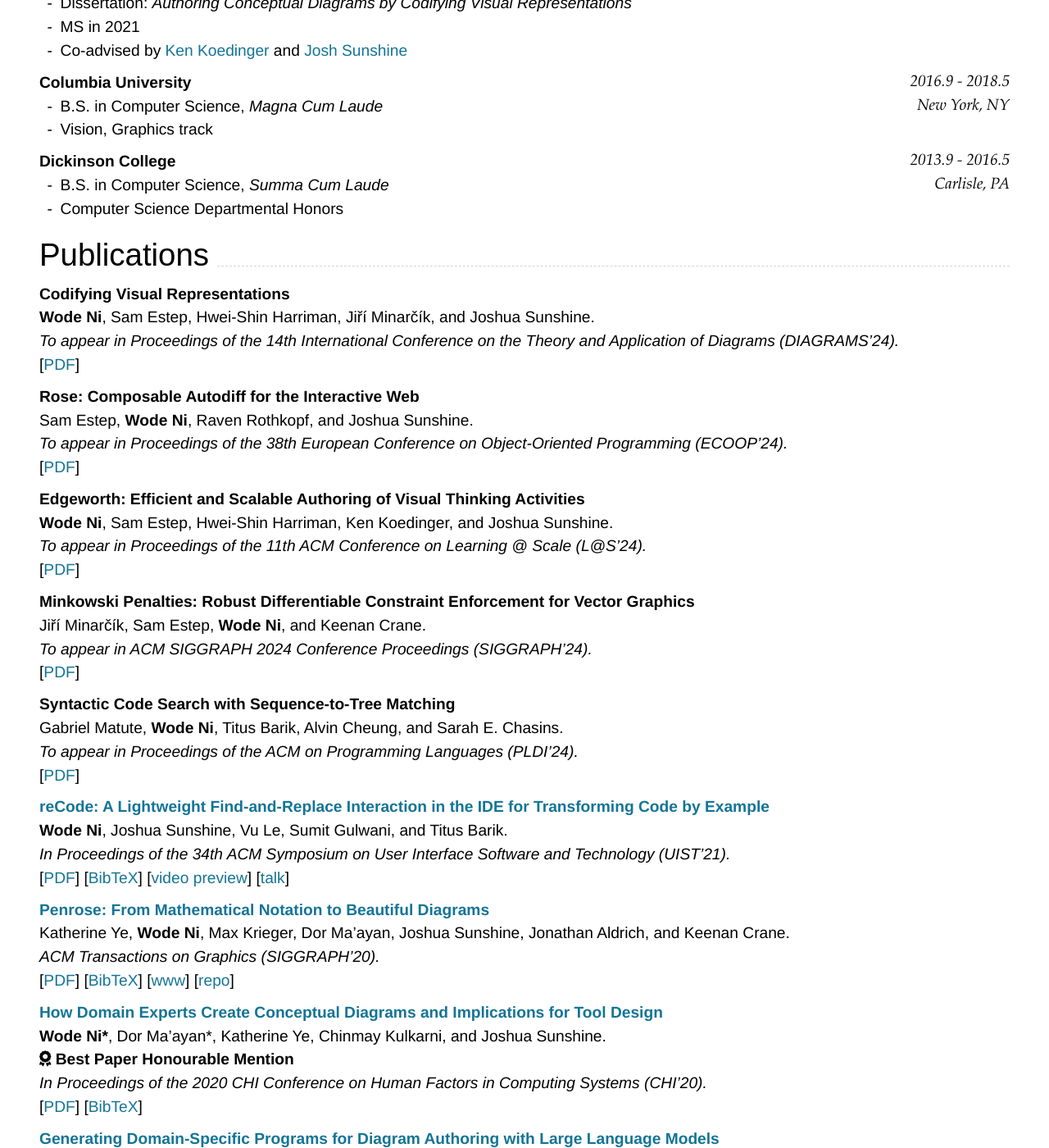
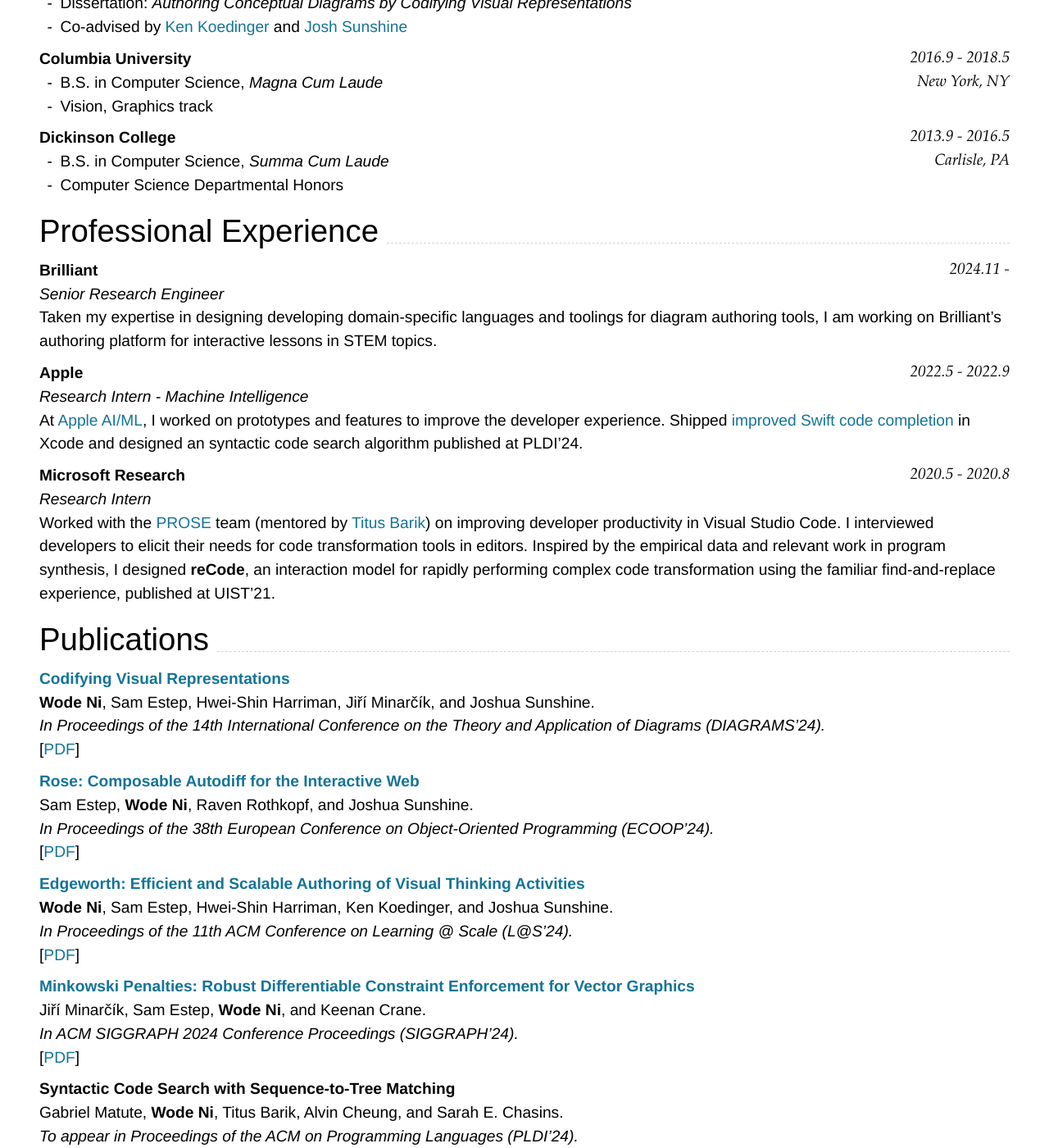
Before and after one commit to wodeni/nimo-markdown-cv, a Jekyll site: the page built from index.md, in a window 1280 px wide and 1400 px high, scrolled down 357 px. Shown: the whole window at 82% size. Built offline with Jekyll 4.4.1, drawn with Linux system fonts in a browser that asks for light colours; nearby versions of some CDN libraries; some of the changed text lies outside the part shown.

Commit message:
chore: update a few papers and brilliant position

```diff
--- a/index.md
+++ b/index.md
@@ -31,7 +31,6 @@
 
 - Ph.D. in Software Engineering
 - Dissertation: _Authoring Conceptual Diagrams by Codifying Visual Representations_
-- MS in 2021
 - Co-advised by [Ken Koedinger](http://pact.cs.cmu.edu/koedinger.html) and [Josh Sunshine](http://www.cs.cmu.edu/~jssunshi/)
 
 ### **Columbia University** `2016.9 - 2018.5`
@@ -52,27 +51,59 @@
 - B.S. in Computer Science, _Summa Cum Laude_
 - Computer Science Departmental Honors
 
+## Professional Experience
+
+### **Brilliant** `2024.11 - `
+
+_Senior Research Engineer_
+
+Taken my expertise in designing developing domain-specific languages and toolings for diagram authoring tools, I am working on Brilliant's authoring platform for interactive lessons in STEM topics.
+
+
+### **Apple** `2022.5 - 2022.9`
+
+_Research Intern - Machine Intelligence_<br>
+
+At [Apple AI/ML](https://machinelearning.apple.com/), I worked on prototypes and features to improve the developer experience. Shipped [improved Swift code completion](https://developer.apple.com/documentation/xcode-release-notes/xcode-14_3-release-notes#Source-Editor) in Xcode and designed an syntactic code search algorithm published at PLDI'24.
+
+### **Microsoft Research** `2020.5 - 2020.8`
+
+_Research Intern_<br>
+Worked with the [PROSE](https://www.microsoft.com/en-us/research/group/prose/) team (mentored by [Titus Barik](https://www.barik.net/)) on improving developer productivity in Visual Studio Code. I interviewed developers to elicit their needs for code transformation tools in editors. Inspired by the empirical data and relevant work in program synthesis, I designed **reCode**, an interaction model for rapidly performing complex code transformation using the familiar find-and-replace experience, published at UIST'21.
+
+<!-- ### **Carnegie Mellon University, Research Experiences for Undergraduate** `2017.5 - 2017.8`
+
+_Research Assistant_<br>
+**Penrose** is a system that automatically visualizes mathematics using two domain-specific languages: **Substance** and **Style**. Co-advised by [Jonathan Aldrich](https://www.cs.cmu.edu/~./aldrich/), [Keenan Crane](https://www.cs.cmu.edu/~kmcrane/), [Joshua Sunshine](http://www.cs.cmu.edu/~jssunshi/), and [Katherine Ye](https://www.cs.cmu.edu/~kqy/), I designed and implemented the Style language, and extended the Substance language to support functions and logically quantified statements.
+
+### **Columbia University, Computer Graphics and User Interfaces Lab** `2017.1 - 2017.5`
+
+_Research Assistant_<br>
+Worked with prof. Steven Feiner, on **Cyber Affordance Visualization in Augumented Reality** project. Developed a Microsoft Hololens application that visualizes the Columbia campus in AR environment. -->
+
+
+
 ## Publications
 
-### **Codifying Visual Representations**
+### [**Codifying Visual Representations**]({{ page.homepage.url }}/assets/diagrams-24-penrose.pdf)
 **Wode Ni**, Sam Estep, Hwei-Shin Harriman, Jiří Minarčík, and Joshua Sunshine. <br>
-_To appear in Proceedings of the 14th International Conference on the Theory and Application of Diagrams (DIAGRAMS'24)._ <br>
+_In Proceedings of the 14th International Conference on the Theory and Application of Diagrams (DIAGRAMS'24)._ <br>
 [[PDF]({{ page.homepage.url }}/assets/diagrams-24-penrose.pdf)]
 
-### **Rose: Composable Autodiff for the Interactive Web**
+### [**Rose: Composable Autodiff for the Interactive Web**](https://arxiv.org/pdf/2402.17743.pdf)
 Sam Estep, **Wode Ni**, Raven Rothkopf, and Joshua Sunshine. <br>
-_To appear in Proceedings of the 38th European Conference on Object-Oriented Programming (ECOOP'24)._ <br>
+_In Proceedings of the 38th European Conference on Object-Oriented Programming (ECOOP'24)._ <br>
 [[PDF](https://arxiv.org/pdf/2402.17743.pdf)]
 
-### **Edgeworth: Efficient and Scalable Authoring of Visual Thinking Activities**
+### [**Edgeworth: Efficient and Scalable Authoring of Visual Thinking Activities**]({{ page.homepage.url }}/assets/las-24-edgeworth.pdf)
 **Wode Ni**, Sam Estep, Hwei-Shin Harriman, Ken Koedinger, and Joshua Sunshine. <br>
-_To appear in Proceedings of the 11th ACM Conference on Learning @ Scale (L@S'24)._ <br>
+_In Proceedings of the 11th ACM Conference on Learning @ Scale (L@S'24)._ <br>
 [[PDF]({{ page.homepage.url }}/assets/las-24-edgeworth.pdf)]
 
 
-### **Minkowski Penalties: Robust Differentiable Constraint Enforcement for Vector Graphics**
+### [**Minkowski Penalties: Robust Differentiable Constraint Enforcement for Vector Graphics**]({{ page.homepage.url }}/assets/siggraph-24-minkowski.pdf)
 Jiří Minarčík, Sam Estep, **Wode Ni**, and Keenan Crane. <br>
-_To appear in ACM SIGGRAPH 2024 Conference Proceedings (SIGGRAPH'24)._ <br>
+_In ACM SIGGRAPH 2024 Conference Proceedings (SIGGRAPH'24)._ <br>
 [[PDF]({{ page.homepage.url }}/assets/siggraph-24-minkowski.pdf)]
 
 ### **Syntactic Code Search with Sequence-to-Tree Matching**
@@ -145,29 +176,6 @@
 Titus Barik, Gustavo Soares, Piyush Arora, Peter Groenewegen, Sumit Gulwani, Ameya Ketkar, Vu Le, **Wode Ni**, David Pugh, Arjun Radhakrishna, Ivan Radicek, Ashish Tiwari, Mark Wilson-Thomas. Edit automation using an anchor target list. *US Patent 2024/11941372 B2 2024*.
 
 Gustavo Soares, Piyush Arora, Titus Barik, Peter Groenewegen, Sumit Gulwani, Ameya Ketkar, Vu Le, **Wode Ni**, David Pugh, Arjun Radhakrishna, Ivan Radicek, Ashish Tiwari, Mark Wilson-Thomas. Edit automation using a temporal edit pattern.  *US Patent 2024/11875136 B2	2024*.
-
-## Experience
-### **Apple** `2022.5 - 2022.9`
-
-_Research Intern - Machine Intelligence_<br>
-
-At [Apple AI/ML](https://machinelearning.apple.com/), I worked on prototypes and features to improve the developer experience. Shipped [improved Swift code completion](https://developer.apple.com/documentation/xcode-release-notes/xcode-14_3-release-notes#Source-Editor) in Xcode and designed an syntactic code search algorithm published at PLDI'24.
-
-### **Microsoft Research** `2020.5 - 2020.8`
-
-_Research Intern_<br>
-Worked with the [PROSE](https://www.microsoft.com/en-us/research/group/prose/) team (mentored by [Titus Barik](https://www.barik.net/)) on improving developer productivity in Visual Studio Code. I interviewed developers to elicit their needs for code transformation tools in editors. Inspired by the empirical data and relevant work in program synthesis, I designed **reCode**, an interaction model for rapidly performing complex code transformation using the familiar find-and-replace experience, published at UIST'21.
-
-### **Carnegie Mellon University, Research Experiences for Undergraduate** `2017.5 - 2017.8`
-
-_Research Assistant_<br>
-**Penrose** is a system that automatically visualizes mathematics using two domain-specific languages: **Substance** and **Style**. Co-advised by [Jonathan Aldrich](https://www.cs.cmu.edu/~./aldrich/), [Keenan Crane](https://www.cs.cmu.edu/~kmcrane/), [Joshua Sunshine](http://www.cs.cmu.edu/~jssunshi/), and [Katherine Ye](https://www.cs.cmu.edu/~kqy/), I designed and implemented the Style language, and extended the Substance language to support functions and logically quantified statements.
-
-### **Columbia University, Computer Graphics and User Interfaces Lab** `2017.1 - 2017.5`
-
-_Research Assistant_<br>
-Worked with prof. Steven Feiner, on **Cyber Affordance Visualization in Augumented Reality** project. Developed a Microsoft Hololens application that visualizes the Columbia campus in AR environment.
-
 ## Teaching
 
 Teaching Assistant, **Foundations of Software Engineering (17-313)** `CMU, 2022` <br>
```
Also changed, not shown: other parts of index.md (+3 -3 lines).
